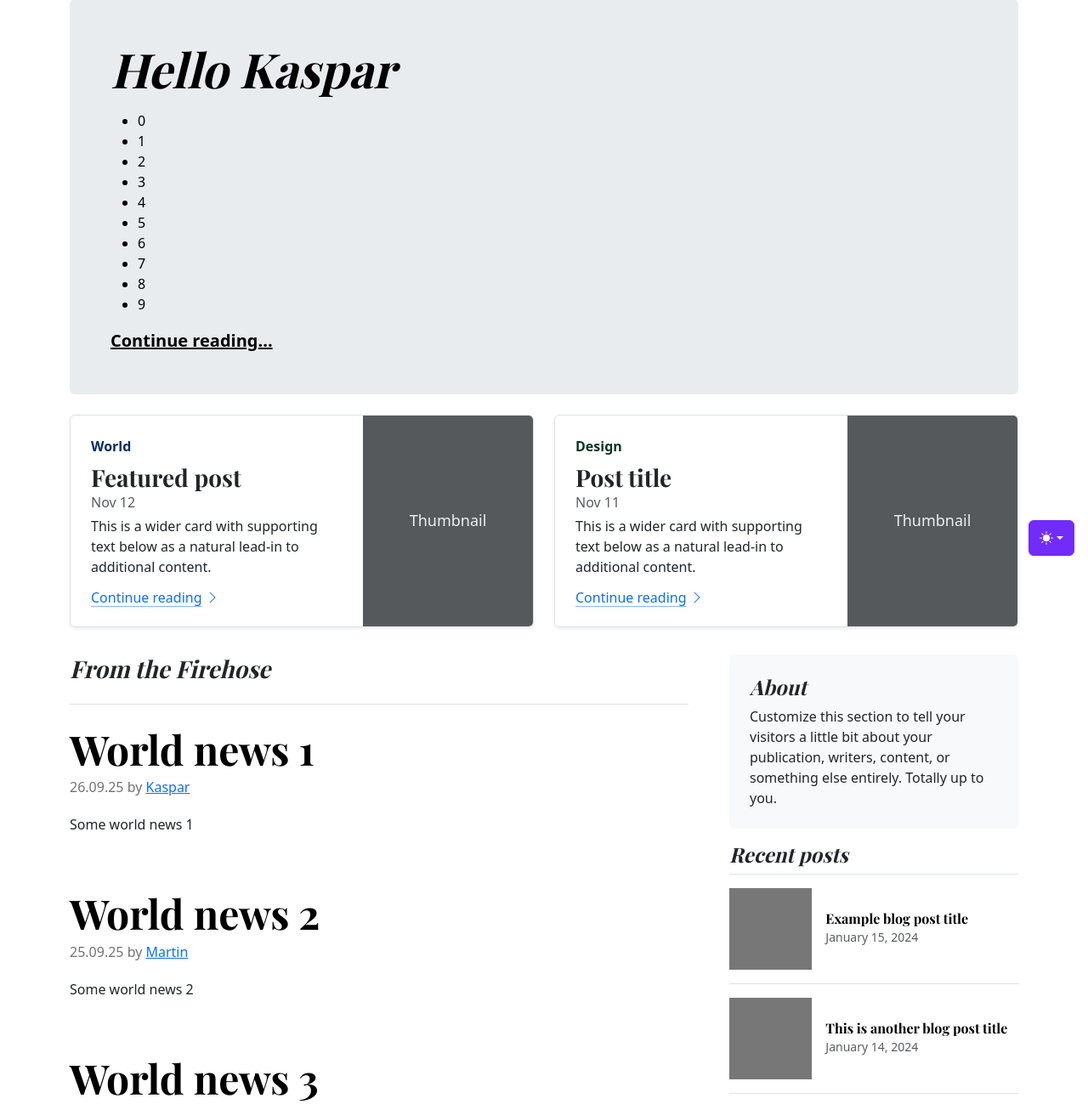
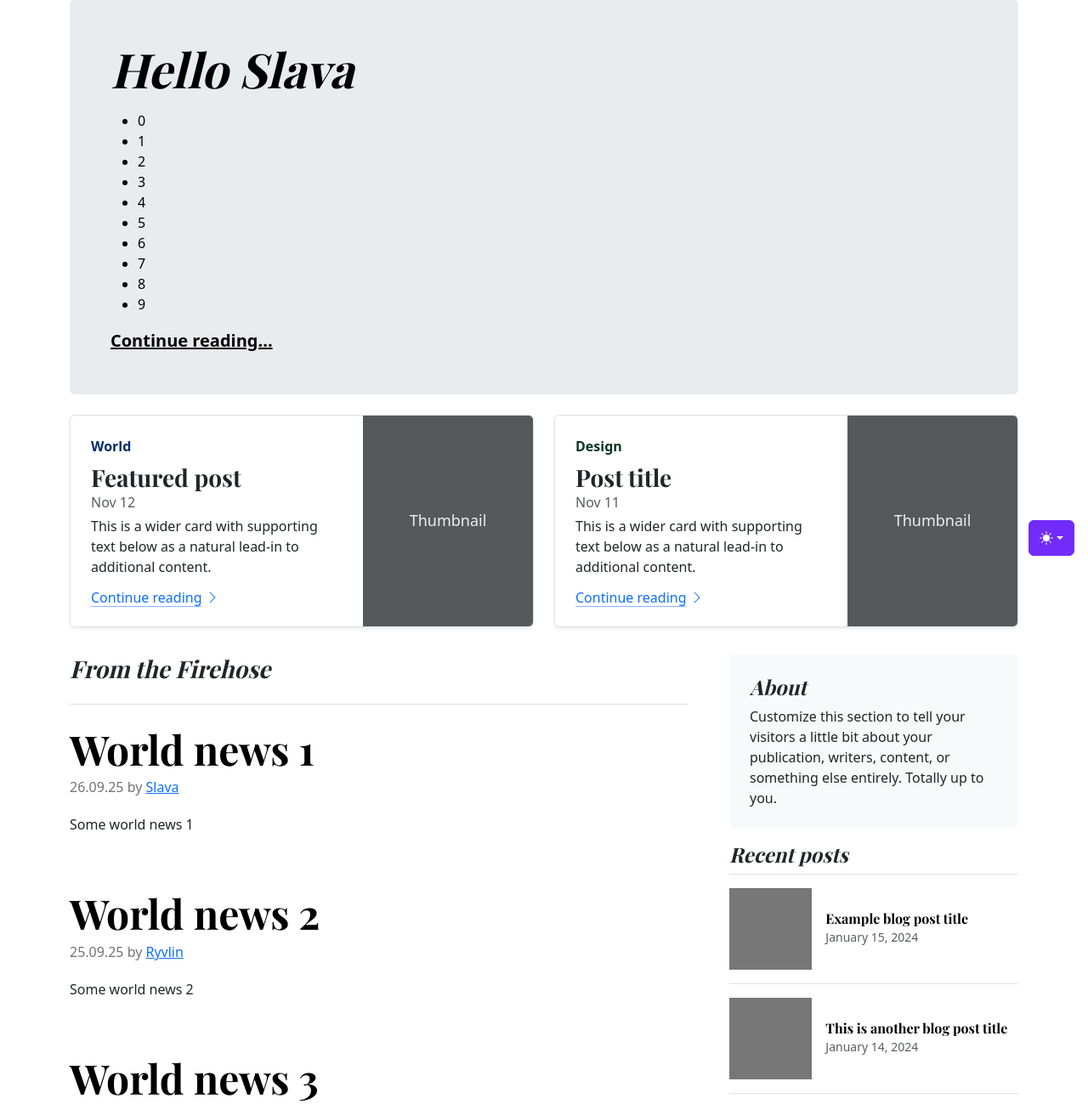
Before and after one commit to IvanReimand/learnphp, a PHP site: page / in a window 1280 px wide. Shown: the part 130-1429 px from the top of the page at 85% size. Run offline with PHP 8.4, Linux system fonts and the light colour scheme.

Commit message:
adhrsthrsjn

```diff
--- a/ta23blearnphp/public/index.php
+++ b/ta23blearnphp/public/index.php
@@ -3,13 +3,7 @@ if (preg_match('/\.(?:png|jpg|jpeg|gif|css|js)$/', $_SERVER["REQUEST_URI"])) {
     return false;    // serve the requested resource as-is.
 }
 
-
-
-
-spl_autoload_register(function ($class) {
-    $class = substr($class, 4);
-    require_once __DIR__ . "/../src/$class.php";
-});
+require_once __DIR__ . '/../vendor/autoload.php';
 
 session_start(['cookie_httponly' => true]);
 
--- a/ta23blearnphp/src/Controllers/PublicController.php
+++ b/ta23blearnphp/src/Controllers/PublicController.php
@@ -7,8 +7,8 @@ class PublicController
     public function index()
     {
         $posts = [
-            ['title' => 'World news 1', 'published' => '26.09.25', 'author' => 'Kaspar', 'body' => 'Some world news 1'],
-            ['title' => 'World news 2', 'published' => '25.09.25', 'author' => 'Martin', 'body' => 'Some world news 2'],
+            ['title' => 'World news 1', 'published' => '26.09.25', 'author' => 'Slava', 'body' => 'Some world news 1'],
+            ['title' => 'World news 2', 'published' => '25.09.25', 'author' => 'Ryvlin', 'body' => 'Some world news 2'],
             ['title' => 'World news 3', 'published' => '24.09.25', 'author' => 'Pets', 'body' => 'Some world news 3'],
             ['title' => 'World news 4', 'published' => '23.09.25', 'author' => 'Manivald', 'body' => 'Some world news 4'],
         ];
@@ -18,8 +18,8 @@ class PublicController
     public function us()
     {
         $posts = [
-            ['title' => 'U.S news 1', 'published' => '26.09.25', 'author' => 'Kaspar', 'body' => 'Some U.S news 1'],
-            ['title' => 'U.S news 2', 'published' => '25.09.25', 'author' => 'Martin', 'body' => 'Some U.S news 2'],
+            ['title' => 'U.S news 1', 'published' => '26.09.25', 'author' => 'Slava', 'body' => 'Some U.S news 1'],
+            ['title' => 'U.S news 2', 'published' => '25.09.25', 'author' => 'Ryvlin', 'body' => 'Some U.S news 2'],
             ['title' => 'U.S news 3', 'published' => '24.09.25', 'author' => 'Pets', 'body' => 'Some U.S news 3'],
             ['title' => 'U.S news 4', 'published' => '23.09.25', 'author' => 'Manivald', 'body' => 'Some U.S news 4'],
         ];
--- a/ta23blearnphp/views/index.php
+++ b/ta23blearnphp/views/index.php
@@ -1,4 +1,5 @@
 <?php include __DIR__ . '/partials/header.php'; ?>
+
   <main class="container">
     <?php include __DIR__ . '/partials/hero.php'; ?>
     <?php include __DIR__ . '/partials/featured.php'; ?>
--- a/ta23blearnphp/views/partials/hero.php
+++ b/ta23blearnphp/views/partials/hero.php
@@ -1,5 +1,5 @@
 <?php
-$name = 'Kaspar';
+$name = 'Slava';
 
 ?>
     <div class="p-4 p-md-5 mb-4 rounded text-body-emphasis bg-body-secondary">
--- a/ta23blearnphp/views/posts/create.php
+++ b/ta23blearnphp/views/posts/create.php
@@ -1,6 +1,6 @@
 <?php include __DIR__ . '/../partials/header.php'; ?>
 <main class="container my-2">
-    <form action="/posts" method="POST">
+    <form action="/posts" method="POST" enctype="multipart/form-data">
         <div class="mb-3">
             <label for="title" class="form-label">Title</label>
             <input name="title" type="text" class="form-control" id="title" placeholder="Title" require>
@@ -9,6 +9,10 @@
             <label for="body" class="form-label">Content</label>
             <textarea name="body" class="form-control" id="body" rows="12" placeholder="Write something cool..."></textarea>
         </div>
+        <div class="mb-3">
+            <label for="image" class="form-label">Image</label>
+            <input multiple name="image[]" type="file" class="form-control" id="image">
+        </div>
         <button class="btn btn-primary">Create</button>
     </form>
 </main>
```
Also changed, not shown: ta23blearnphp/composer.json (added, +19 -0 lines), ta23blearnphp/src/Controllers/PostController.php (+18 -0 lines), ta23blearnphp/README.md (renamed from README.md), ta23blearnphp/public/blog.rtl.css (line endings or trailing spaces), 4 other files.
